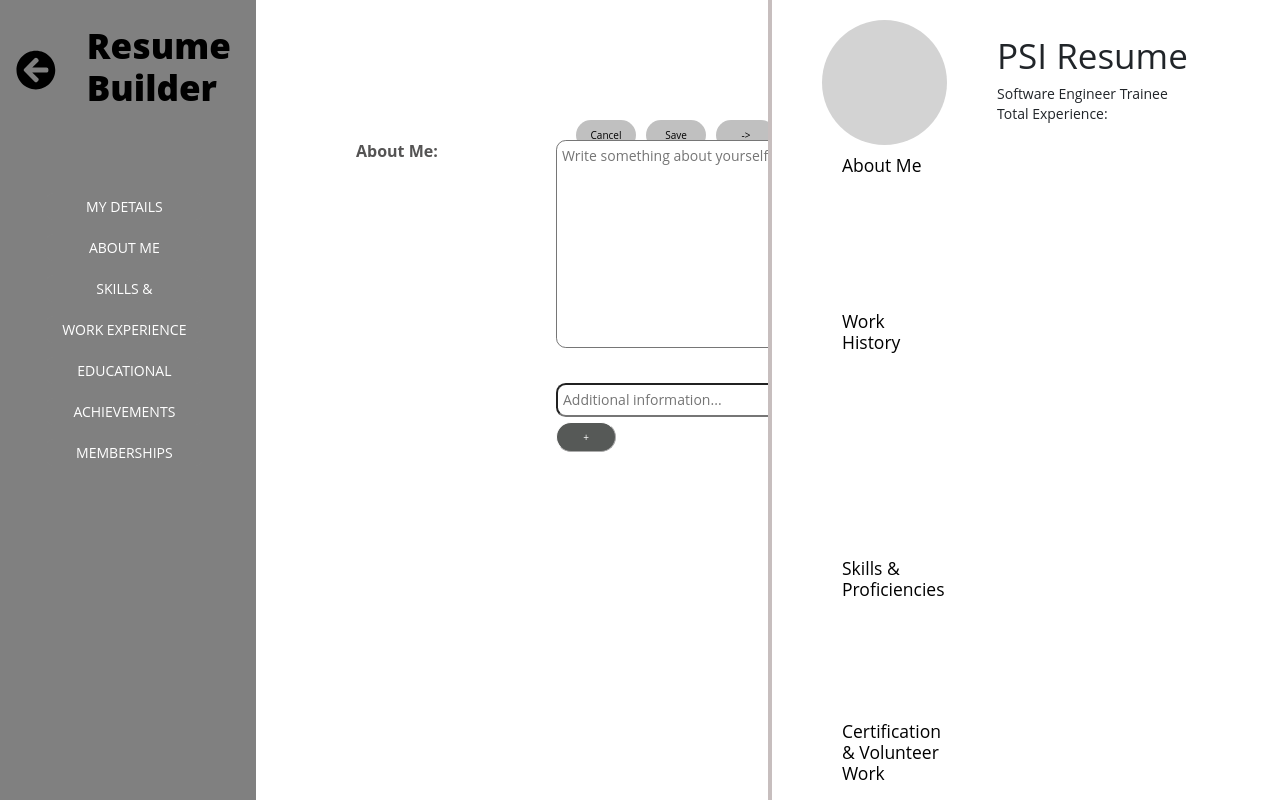
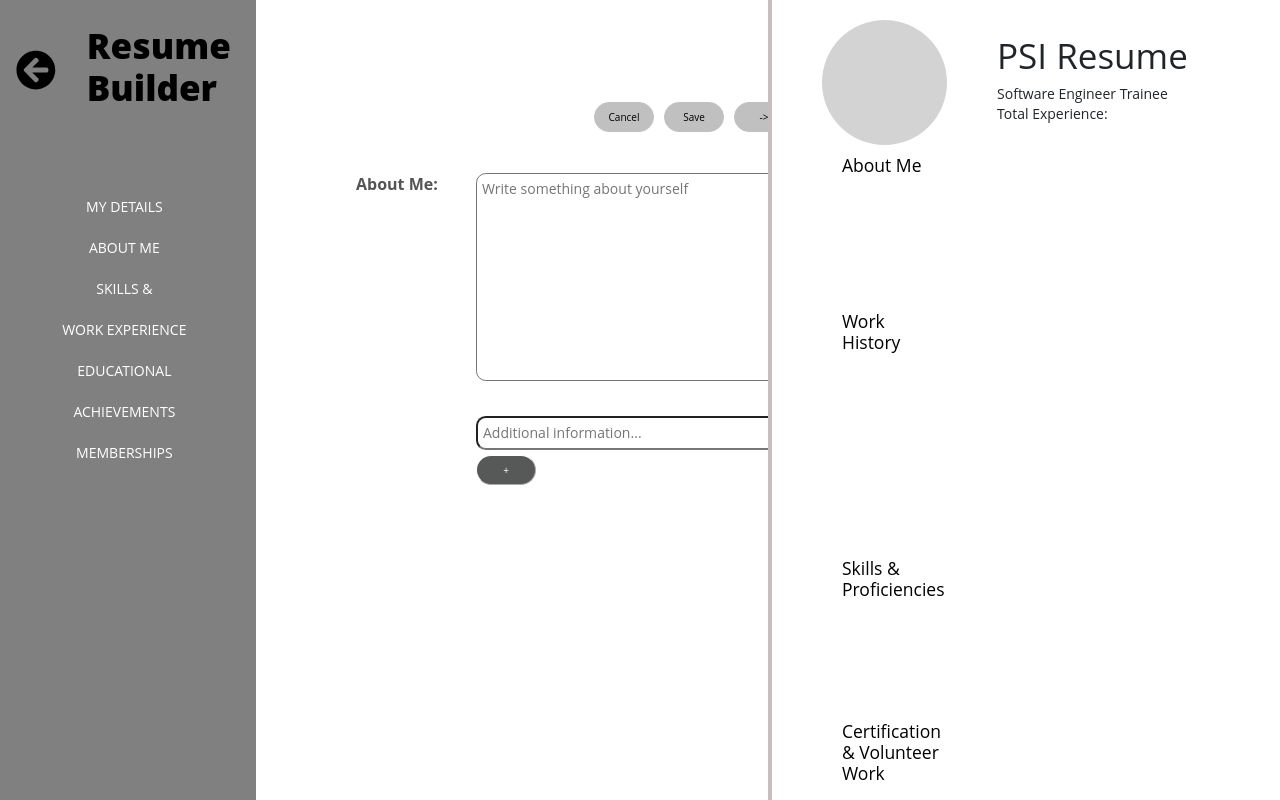
Before and after one commit to rahulMishra05/rms_ui, a React (Create React App) app: page /aboutme in a window 1280 px wide. Built offline with nearby package versions, Linux system fonts and the light colour scheme.

Commit message:
Save button and CSS of AboutMe completed

```diff
--- a/src/components/formFields/AboutMe.js
+++ b/src/components/formFields/AboutMe.js
@@ -31,9 +31,9 @@ function AboutMe() {
 	return (
     <div className="aboutParentDiv">
       <form onSubmit={handleSubmit((data) => customFunction(data))} className="formAbout">
-      <div className="topSection">
+      <div className="topSectionAboutMe">
         <input className="buttons" type="button" name="mydetails" value="Cancel" />
-        <input className="buttons" type="button" name="mydetails" value="Save" />
+        <input className="buttons" type="submit" name="mydetails" value="Save" />
         <input className="buttons" type="button" name="mydetails" value="->" />
       </div>
 
--- a/src/css/AboutMe.css
+++ b/src/css/AboutMe.css
@@ -15,7 +15,7 @@
     word-wrap: wrap;
 }
 .textField{
-    width: 250px;
+    width: 330px;
     border-radius: 0.7rem;
     padding: 5px;
     font-size: 1rem;
@@ -30,8 +30,20 @@
     display: flex;
     justify-content: space-between;
     margin-bottom: 30px;
+    margin-top: 51px;
 }
 .bulletPoints {
     display: flex;
     justify-content: space-between;
 }
+.topSectionAboutMe {
+    margin: 2px;
+    display: flex;
+    justify-content: flex-end;
+    margin-bottom: -10px;
+}
+.topSectionAboutMe .buttons{
+    background-color: #C0C0C0;
+    border: 1px solid #C0C0C0;
+    color: black;;
+}
```
